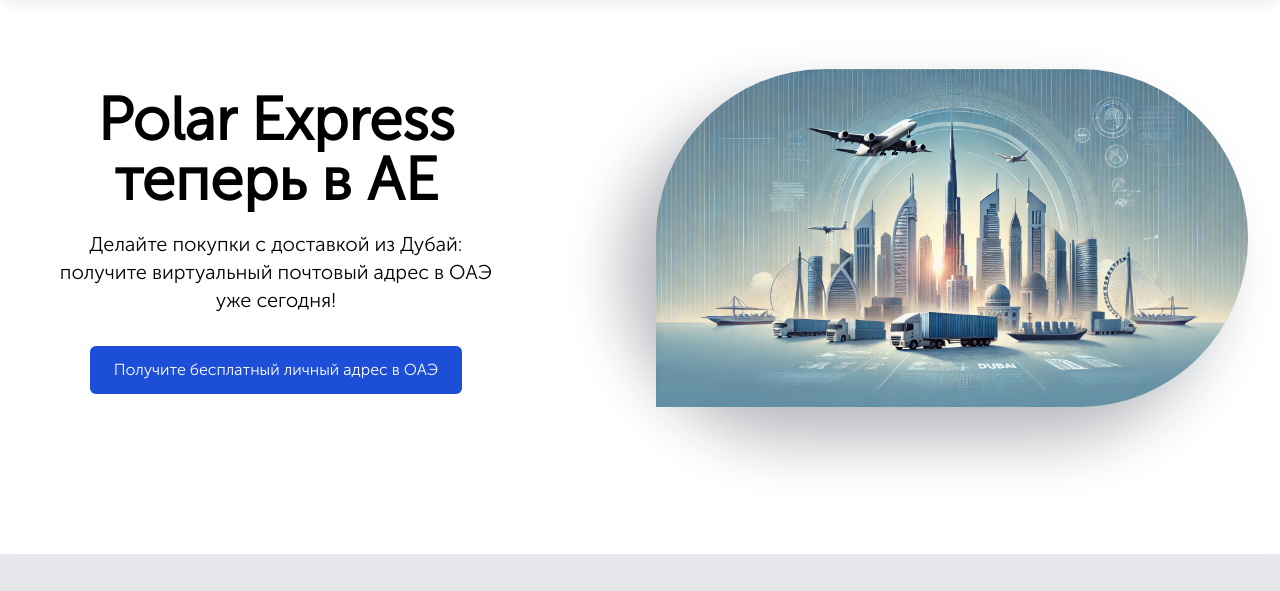
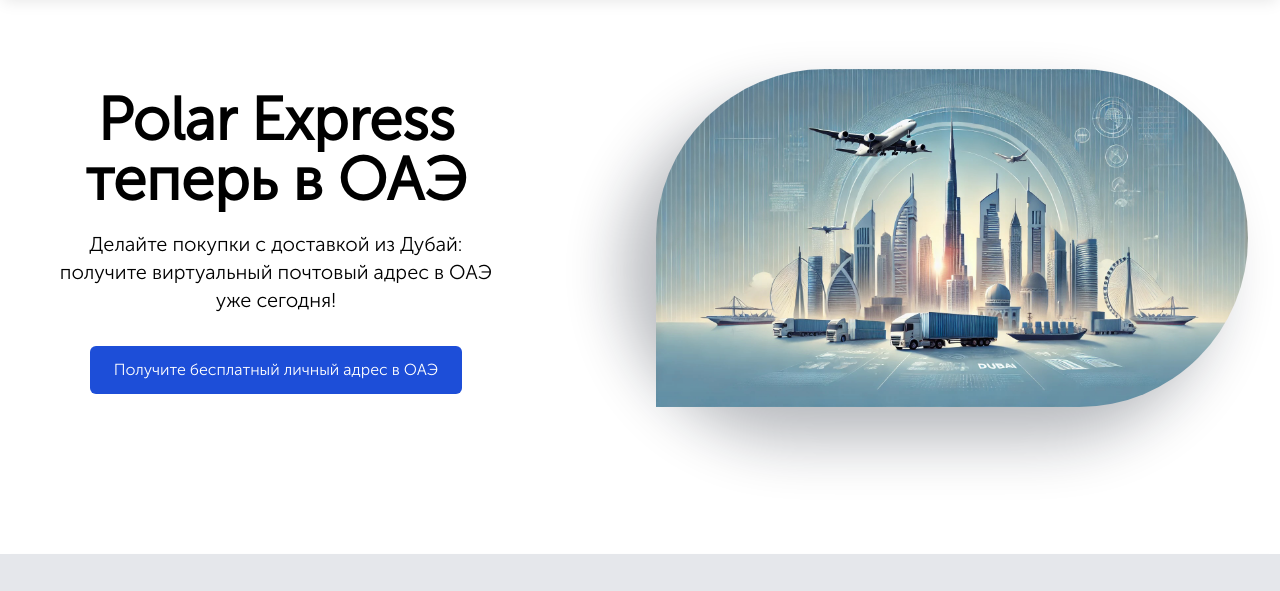
Before and after one commit to DanilSidorov1737/DUBAI_LANDING_PAGE, a plain HTML site: page index.html in a window 1280 px wide. Shown: the part 142-733 px from the top of the page. Drawn offline with nearby package versions, Linux system fonts and the light colour scheme.

Commit message:
Update index.html

```diff
--- a/index.html
+++ b/index.html
@@ -612,7 +612,7 @@
                 hiw: "Как всё работает",
                 products: "Продукты",
                 button_text: "Английский",
-                hero_description: "Polar Express теперь в AE",
+                hero_description: "Polar Express теперь в ОАЭ",
                 hero_content: "Делайте покупки с доставкой из Дубай: получите виртуальный почтовый адрес в ОАЭ уже сегодня!",
                 hero_button: "Получите бесплатный личный адрес в ОАЭ",
                 stats1: "27 лет",
```
